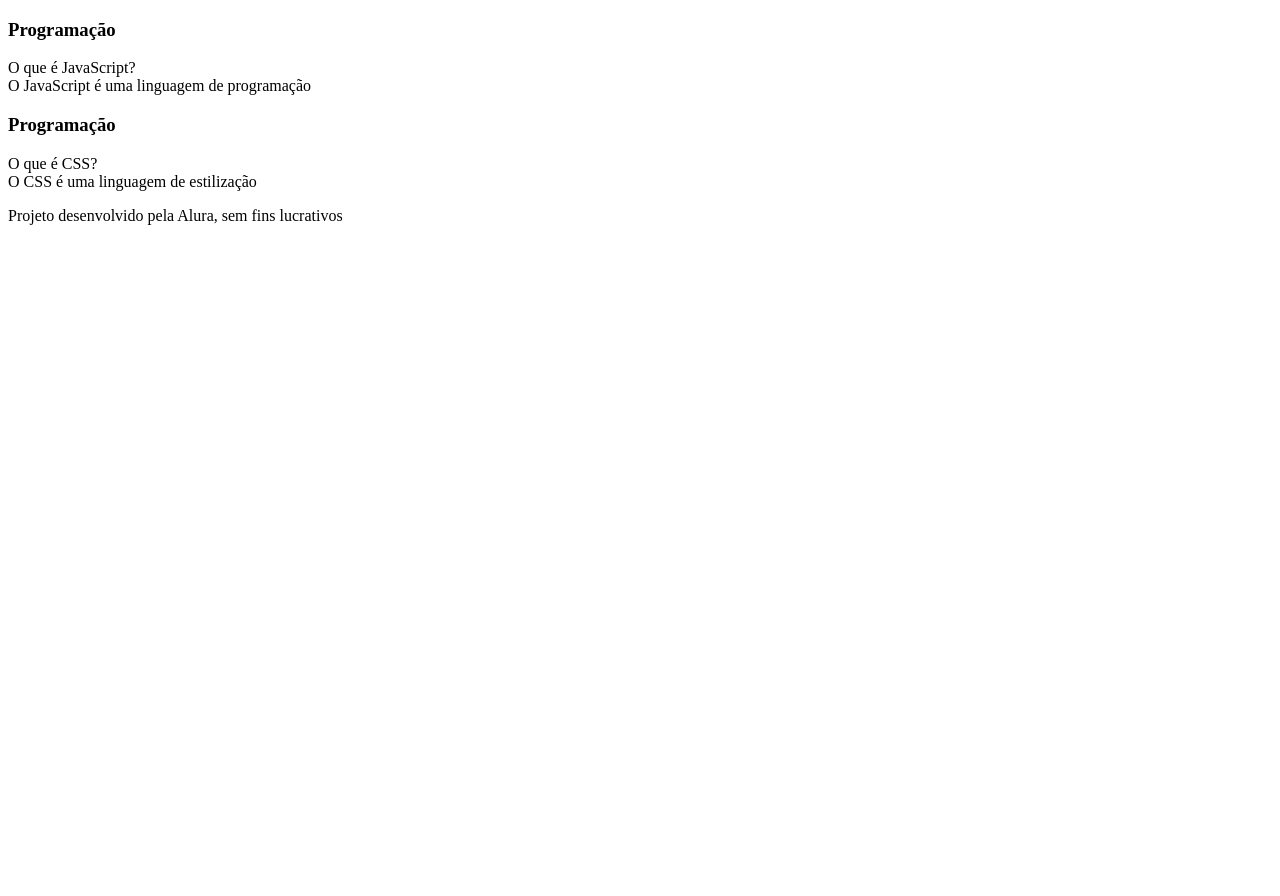
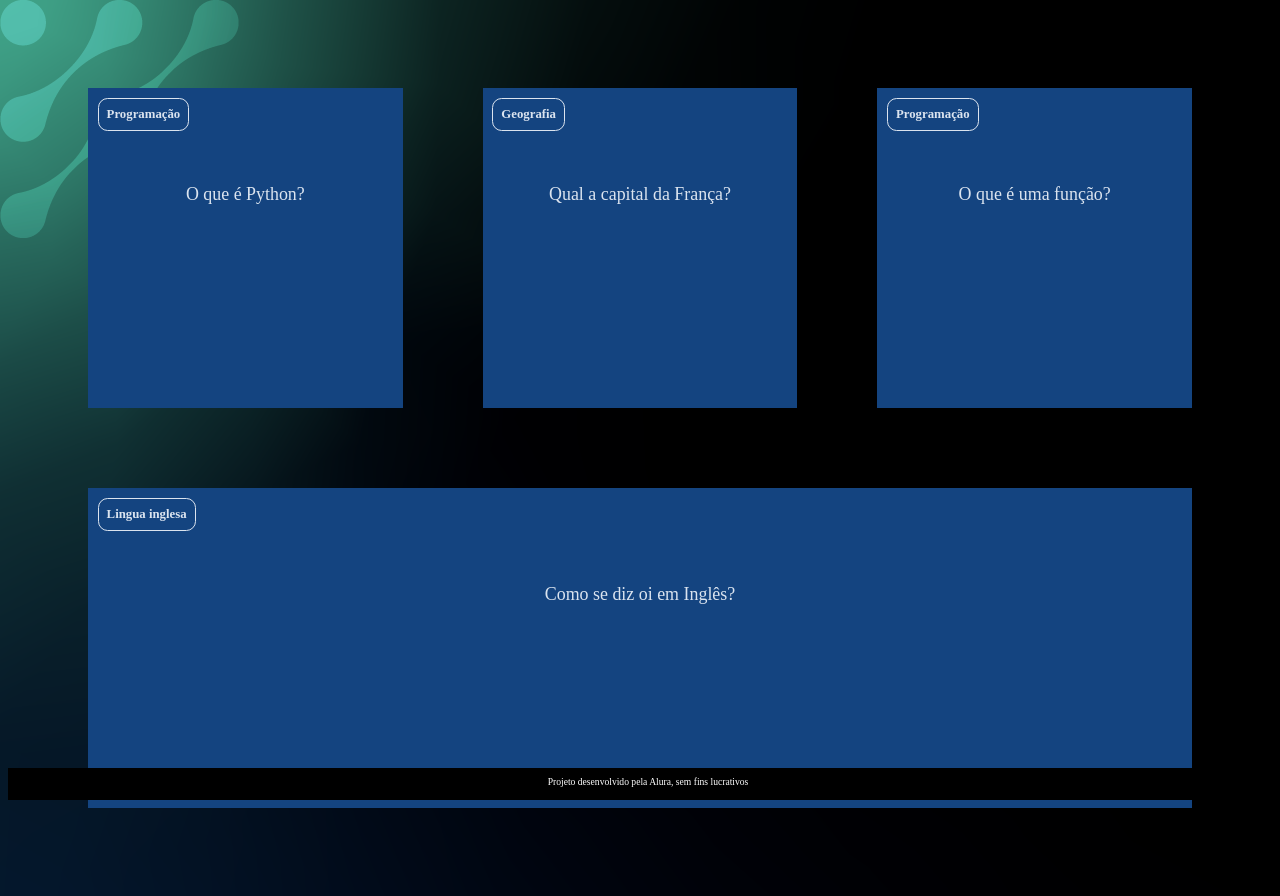
Before and after one commit to sabrinasgavioli/FlashCards, a plain HTML site: page index.html in a window 1280 px wide. Before the commit the page ends 800 px from the top, so only its background shows below. Drawn offline with Linux system fonts and the light colour scheme.

Commit message:
Flashcards final 2

```diff
--- /dev/null
+++ b/app.js
@@ -0,0 +1,29 @@
+function criaCartao(categoria, pergunta, resposta) {
+    let container = document.getElementById('container')
+    let cartao = document.createElement('article')
+    cartao.className = 'cartao'
+
+    cartao.innerHTML = `
+    <div class="cartao__conteudo">
+    <h3>${categoria}</h3>
+    <div class="cartao__conteudo__pergunta">
+        <p>${pergunta}</p>
+    </div>
+    <div class="cartao__conteudo__resposta">
+        <p>${resposta}</p>
+    </div>
+    </div>
+    `
+
+    let respostaEstaVisivel = false
+
+    function viraCartao() {
+        respostaEstaVisivel = !respostaEstaVisivel
+        cartao.classList.toggle('active', respostaEstaVisivel)
+    }
+    cartao.addEventListener('click', viraCartao)
+
+
+    container.appendChild(cartao)
+
+}
--- /dev/null
+++ b/assets/style.css
@@ -0,0 +1,116 @@
+:root {
+    --text-color: #DBE4EF;
+    --card-front-color: #144480;
+    --card-back-color: #00F4BF;
+}
+
+body {
+    background: url('img/bg-desktop.webp');
+    font-family: Bai Jamjuree;
+}
+
+#container {
+    display: flex;
+    flex-wrap: wrap;
+    justify-content: space-between;
+    padding: 4rem;
+    gap: 3rem;
+}
+
+.cartao {
+    margin: 1rem 1rem;
+    height: 20rem;
+    flex-grow: 1;
+    flex-basis: calc(33% - 6rem);
+}
+
+.cartao__conteudo {
+    background-color: var(--card-front-color);
+    text-align: center;
+    /* background-color: aquamarine; */
+    height: 100%;
+    transform-style: preserve-3d;
+    transition: transform 300ms ease-in-out;
+}
+
+.cartao__conteudo h3 {
+    color: var(--text-color);
+    border: 1px solid var(--text-color);
+    text-align: left;
+    padding: 0.5rem;
+    position: absolute;
+    margin: 0.6rem;
+    border-radius: 0.6rem;
+    font-size: 1vw;
+    backface-visibility: hidden;
+}
+
+.cartao__conteudo p {
+    margin-top: 1rem;
+    padding: 2rem;
+    margin-top: 4rem;
+    font-size: 1.4vw;
+}
+
+.cartao__conteudo__pergunta p {
+    color: var(--text-color);
+    font-weight: 500;
+}
+
+.cartao__conteudo__resposta p {
+    color: var(--card-back-color);
+    font-weight: 700;
+}
+
+.cartao.active .cartao__conteudo {
+    transform: rotateY(180deg);
+}
+
+.cartao__conteudo__pergunta,
+.cartao__conteudo__resposta {
+    backface-visibility: hidden;
+    position: absolute;
+    height: 100%;
+    width: 100%;
+    box-sizing: border-box;
+}
+
+.cartao__conteudo__resposta {
+    transform: rotateY(180deg);
+    background-color: rgba(0, 244, 191, 0.2);
+    border: 4px solid var(--card-back-color);
+}
+
+footer {
+    background-color: black;
+    color: white;
+    position: fixed;
+    bottom: 0;
+    width: 100%;
+    height: 2rem;
+}
+
+footer p {
+    text-align: center;
+    font-size: 0.6rem;
+    margin-top: 0.5rem;
+}
+
+@media (max-width: 560px) {
+
+    body {
+        background: url('img/bg-mobile.webp'), no-repeat cover;
+    }
+
+    .cartao {
+        flex: 1 0 calc(100% - 1rem)
+    }
+
+    .cartao__conteudo h3 {
+        font-size: 3vw;
+    }
+
+    .cartao__conteudo p {
+        font-size: 3.8vw;
+    }
+}
--- a/index.html
+++ b/index.html
@@ -3,37 +3,29 @@
 <head>
     <meta charset="UTF-8">
     <meta name="viewport" content="width=device-width, initial-scale=1.0">
+    <link rel="stylesheet" href="assets/style.css">
     <title>Flashcard</title>
 </head>
 <body>
     <main>
         <section id="container">
-            <article class="cartao">
+            <!-- <article class="cartao">
                 <div class="cartao__conteudo">
                     <h3>Programação</h3>
                     <div class="cartao__conteudo__pergunta">
-                        O que é JavaScript?
+                        <p>O que é JavaScript?</p>
                     </div>
                     <div class="cartao__conteudo__resposta">
-                        O JavaScript é uma linguagem de programação
+                        <p>O JavaScript é uma linguagem de programação</p>
                     </div>
                 </div>
-            </article>
-            <article class="cartao">
-                <div class="cartao__conteudo">
-                    <h3>Programação</h3>
-                    <div class="cartao__conteudo__pergunta">
-                        O que é CSS?
-                    </div>
-                    <div class="cartao__conteudo__resposta">
-                        O CSS é uma linguagem de estilização
-                    </div>
-                </div>
-            </article>
+            </article> -->
         </section>
     </main>
     <footer>
         <p>Projeto desenvolvido pela Alura, sem fins lucrativos</p>
     </footer>
+    <script src="app.js"></script>
+    <script src="perguntas.js"></script>
 </body>
 </html>
--- /dev/null
+++ b/perguntas.js
@@ -0,0 +1,23 @@
+criaCartao(
+    'Programação',
+    'O que é Python?',
+    'O Python é uma linguagem de programação'
+)
+
+criaCartao(
+    'Geografia',
+    'Qual a capital da França?',
+    'A capital da França é Paris'
+)
+
+criaCartao(
+    'Programação',
+    'O que é uma função?',
+    'Uma função é um bloco de código que executa alguma tarefa'
+)
+
+criaCartao(
+    'Lingua inglesa',
+    'Como se diz oi em Inglês?',
+    'Oi em ingles é HI (RAI)'
+)
```
Also changed, not shown: assets/img/bg-desktop.webp (added), assets/img/bg-mobile.webp (added), assets/img/bg-tablet.webp (added).
